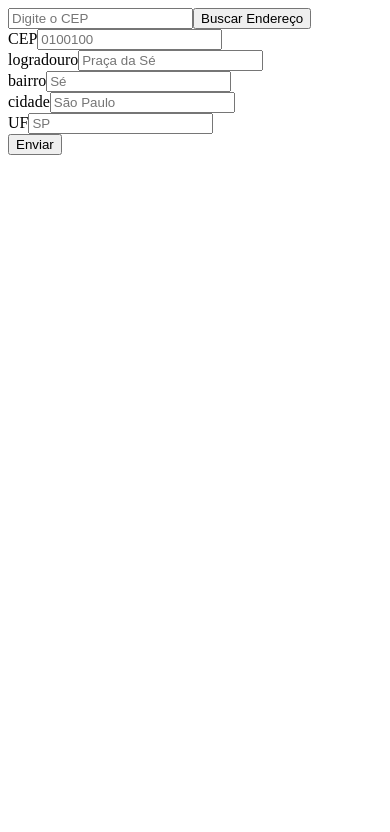
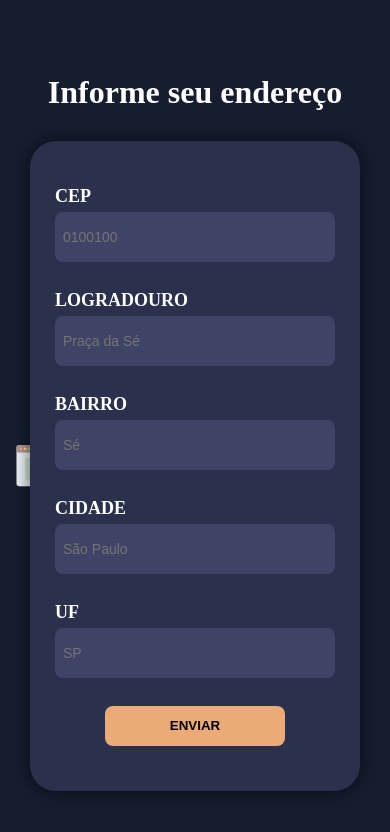
Before and after one commit to gabrielcarvalhogc/endereco-viacep, an Angular app: page /endereco in a window 390 px wide. Shown: the top 832 px of the page. Built offline with nearby package versions, Linux system fonts and the light colour scheme.

Commit message:
feat:create design and resposivity

```diff
--- a/src/app/app.component.html
+++ b/src/app/app.component.html
@@ -1,14 +1 @@
-<div>
-  <input type="text" #cepInput placeholder="Digite o CEP">
-  <button (click)="buscarEndereco(cepInput.value)">Buscar Endereço</button>
-</div>
-@if (endereco) {
-  <div>
-    <p><strong>CEP:</strong> {{endereco.cep}}</p>
-    <p><strong>Logradouro:</strong> {{endereco.logradouro}}</p>
-    <p><strong>Bairro:</strong> {{endereco.bairro}}</p>
-    <p><strong>Cidade:</strong> {{endereco.localidade}}</p>
-    <p><strong>UF:</strong> {{endereco.uf}}</p>
-  </div>
-}
 <router-outlet/>
--- a/src/app/components/form-component/form-component.component.scss
+++ b/src/app/components/form-component/form-component.component.scss
@@ -0,0 +1,54 @@
+@import "../../styles/variables.scss";
+
+form {
+    align-items: center;
+    background-color: $secondary-color;
+    border-radius: 26px;
+    box-shadow: 0 0 15px 2px #0000007e;
+    display: flex;
+    flex-direction: column;
+    height: 650px;
+    justify-content: center;
+    width: 550px;
+
+    button {
+        background-color: $orange;
+        border: none;
+        border-radius: 8px;
+        color: black;
+        cursor: pointer;
+        font-weight: 700;
+        height: 40px;
+        text-transform: uppercase;
+        width: 180px;
+    }
+
+    button:hover {
+        box-shadow: 0 0 10px 2px $orange;
+    }
+}
+
+@media (min-width:900px) and (max-width: 1260px)  {
+    form {
+        height: 650px;
+        width: 450px;
+    }
+}
+
+@media (min-width:500px) and (max-width: 950px) {
+    form {
+        z-index: 1;
+        position: relative;
+        height: 800px;
+        width: 450px;
+    }
+}
+
+@media (max-width: 499px) {
+    form {
+        z-index: 1;
+        position: relative;
+        height: 650px;
+        width: 330px;
+    }
+}
--- a/src/app/components/primary-input/primary-input.component.html
+++ b/src/app/components/primary-input/primary-input.component.html
@@ -5,5 +5,6 @@
         [placeholder]="placeholder"
         [id]="inputName"
         [value]="value"
+        required
     >
 </div>
--- a/src/app/components/primary-input/primary-input.component.scss
+++ b/src/app/components/primary-input/primary-input.component.scss
@@ -0,0 +1,35 @@
+@import "../../styles/variables.scss";
+
+.input-wrapper {
+    display: flex;
+    flex-direction: column;
+
+    label {
+        color: $white;
+        font-size: 18px;
+        font-weight: 700;
+        padding-bottom: 5px;
+        text-transform: uppercase;
+    }
+
+    input {
+        background-color: $light-blue;
+        border-radius: 8px;
+        border: none;
+        color: $white;
+        font-size: 14px;
+        font-weight: 500;
+        height: 50px;
+        margin-bottom: 28px;
+        padding-left: 8px;
+        width: 400px;
+    }
+}
+
+@media (max-width: 499px) {
+    .input-wrapper {
+        input {
+            width: 280px;
+        }
+    }
+}
--- a/src/app/pages/cadastro-endereco/cadastro-endereco.component.html
+++ b/src/app/pages/cadastro-endereco/cadastro-endereco.component.html
@@ -1,3 +1,7 @@
 <main>
-    <app-form-component></app-form-component>
+    <h1>Informe seu endereço</h1>
+    <div class="main-wrapper">
+        <img src="/form-image.svg" alt="">
+        <app-form-component></app-form-component>
+    </div>
 </main>
--- a/src/app/pages/cadastro-endereco/cadastro-endereco.component.scss
+++ b/src/app/pages/cadastro-endereco/cadastro-endereco.component.scss
@@ -0,0 +1,49 @@
+
+main {
+    height: 100vh;
+    width: 100%;
+    display: flex;
+    flex-direction: column;
+    justify-content: center;
+
+    h1 {
+        color: white;
+        text-align: center;
+        font-weight: 700;
+        padding-top: 20px;
+        margin-bottom: 30px;
+    }
+
+    .main-wrapper {
+        align-items: center;
+        display: inherit;
+        justify-content: space-around;
+    }
+}
+
+@media (min-width:900px) and (max-width: 1260px)  {
+    main {
+        img {
+            height: 650px;
+            width: 450px;
+        }
+    }
+}
+
+@media (min-width:500px) and (max-width: 950px) {
+    main {
+        img {
+            position: absolute;
+            width: 100%;
+        }
+    }
+}
+
+@media (max-width: 499px) {
+    main {
+        img {
+            position: absolute;
+            width: 100%;
+        }
+    }
+}
--- /dev/null
+++ b/src/app/styles/variables.scss
@@ -0,0 +1,5 @@
+$primary-color: #151D2F;
+$secondary-color: #2B304D;
+$light-blue: #3F4365;
+$white: #FFFFFF;
+$orange: #EBAB77;
--- a/src/index.html
+++ b/src/index.html
@@ -6,6 +6,9 @@
   <base href="/">
   <meta name="viewport" content="width=device-width, initial-scale=1">
   <link rel="icon" type="image/x-icon" href="favicon.ico">
+  <link rel="preconnect" href="https://fonts.googleapis.com">
+  <link rel="preconnect" href="https://fonts.gstatic.com" crossorigin>
+  <link href="https://fonts.googleapis.com/css2?family=Inter:ital,opsz,wght@0,14..32,100..900;1,14..32,100..900&display=swap" rel="stylesheet">
 </head>
 <body>
   <app-root></app-root>
--- a/src/styles.scss
+++ b/src/styles.scss
@@ -1 +1,12 @@
 /* You can add global styles to this file, and also import other style files */
+@import "./app/styles/variables.scss";
+
+* {
+    padding: 0;
+    margin: 0;
+    box-sizing: border-box;
+}
+
+body {
+    background-color: $primary-color;
+}
```
Also changed, not shown: public/form-image.svg (added).
